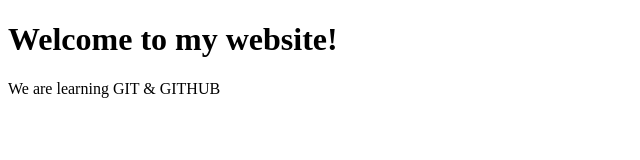
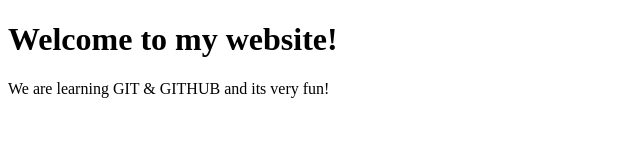
Before and after one commit to almayomekonen/HTML-CSS-GIT-GITHUB, a plain HTML site: page project/index.html in a window 1280 px wide. Shown: the whole page, without its empty margins (0-640 px from the left). Drawn offline with Linux system fonts and the light colour scheme.

Commit message:
adding different text

```diff
--- a/project/index.html
+++ b/project/index.html
@@ -8,7 +8,7 @@
 <body>
     <header>
         <h1>Welcome to my website!</h1>
-        <p>We are learning GIT & GITHUB</p>
+        <p>We are learning GIT & GITHUB and its very fun!</p>
     </header>
 </body>
 </html>
```
